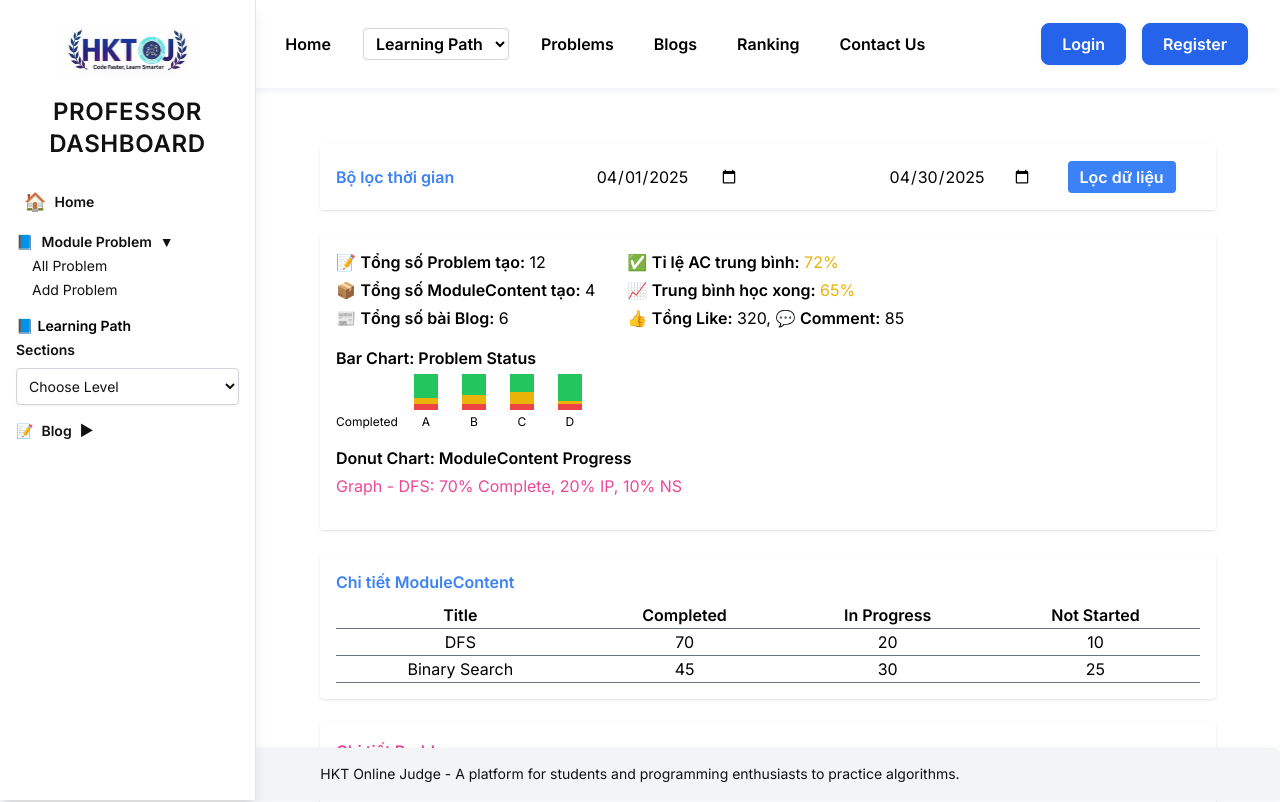
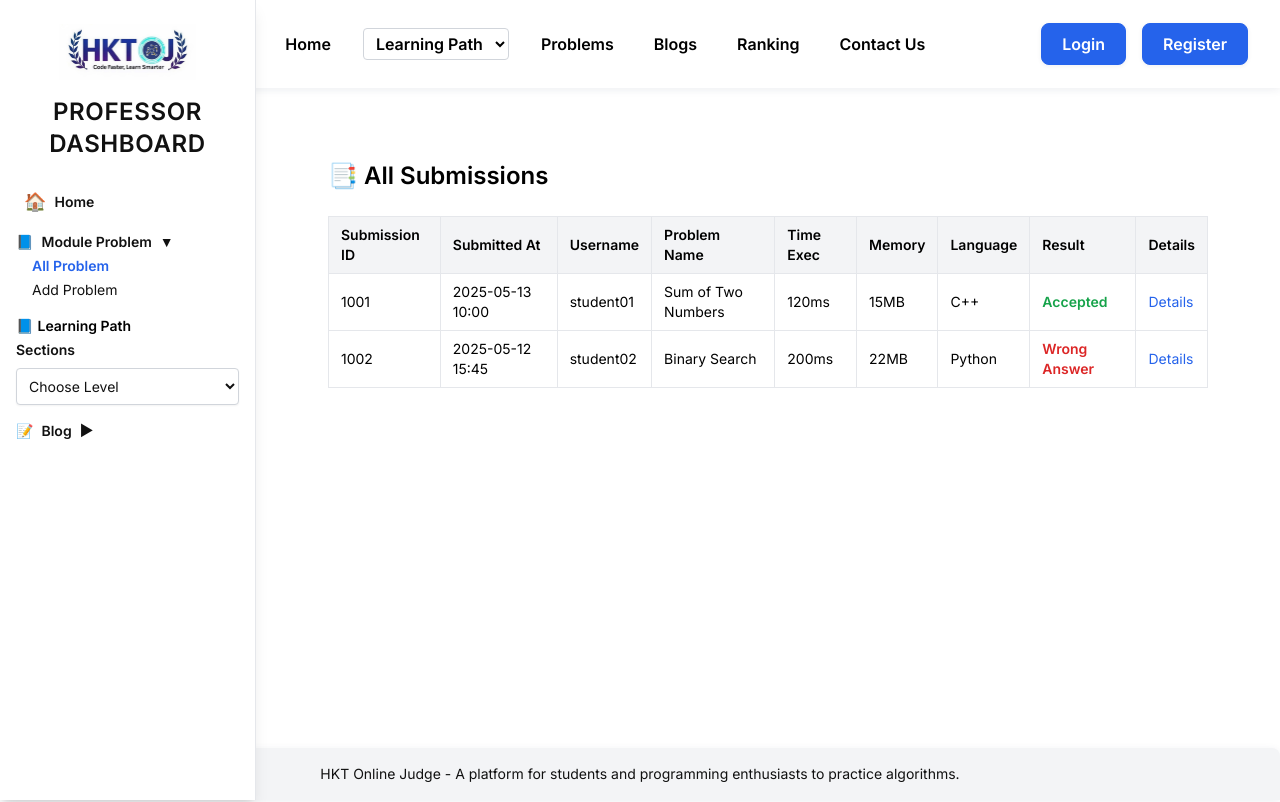
Before and after one commit to KhoaLe1507/HKTSACO, a React (Create React App) app in the folder FE/: page /professor/problems/1/all-submissions in a window 1280 px wide. Before the commit this address led to /professor. Shown: the top 802 px of the page. Built offline with nearby package versions, Linux system fonts and the light colour scheme.

Commit message:
The last update 13/05/2025 13:00

```diff
--- a/FE/src/Pages/ProblemDetail.js
+++ b/FE/src/Pages/ProblemDetail.js
@@ -216,6 +216,26 @@ const ProblemDetails = () => {
               </svg>
               Submit Solution
             </button>
+
+            <button
+              className="bg-green-500 hover:bg-green-600 text-white px-4 py-2 rounded-lg shadow transition-colors flex items-center"
+              onClick={() => navigate(`/professor/problems/${problem.id}/view-solution`)}
+            >
+              <svg xmlns="http://www.w3.org/2000/svg" className="h-5 w-5 mr-2" viewBox="0 0 20 20" fill="currentColor">
+                <path d="M9 4.804A7.968 7.968 0 005.5 4c-1.255 0-2.443.29-3.5.804v10A7.969 7.969 0 015.5 14c1.669 0 3.218.51 4.5 1.385A7.962 7.962 0 0114.5 14c1.255 0 2.443.29 3.5.804v-10A7.968 7.968 0 0014.5 4c-1.255 0-2.443.29-3.5.804V12a1 1 0 11-2 0V4.804z" />
+              </svg>
+              View Solution
+            </button>
+
+            <button
+              className="bg-indigo-500 hover:bg-indigo-600 text-white px-4 py-2 rounded-lg shadow transition-colors flex items-center"
+              onClick={() => navigate(`/professor/problems/${problem.id}/all-submissions`)}
+            >
+              <svg xmlns="http://www.w3.org/2000/svg" className="h-5 w-5 mr-2" viewBox="0 0 20 20" fill="currentColor">
+                <path d="M7 3a1 1 0 000 2h6a1 1 0 100-2H7zM4 7a1 1 0 011-1h10a1 1 0 110 2H5a1 1 0 01-1-1zM2 11a2 2 0 012-2h12a2 2 0 012 2v4a2 2 0 01-2 2H4a2 2 0 01-2-2v-4z" />
+              </svg>
+              View All Submissions
+            </button>
           </div>
 
           <button
--- a/FE/src/Pages/ProblemsPage.js
+++ b/FE/src/Pages/ProblemsPage.js
@@ -33,6 +33,7 @@ const ProblemsPage = () => {
   const [isSubmitting, setIsSubmitting] = useState(false);
   const [hoveredTag, setHoveredTag] = useState(null);
   const [isSearchFocused, setIsSearchFocused] = useState(false);
+  const [showMyProblems, setShowMyProblems] = useState(false); // New state for My Problem filter
 
   // Count problems by tag
   const tagCounts = problems.reduce((acc, p) => {
@@ -68,12 +69,16 @@ const ProblemsPage = () => {
     }
   };
 
+  // For simulation purposes - normally this would come from an API or auth context
+  const myProblemIds = [1, 3, 5, 7, 9]; // Example: problems created by the current user
+
   const filteredProblems = problems.filter(p => {
     const matchTag = selectedTag === "All" || p.tag === selectedTag;
     const matchSearch = p.title.toLowerCase().includes(searchQuery.toLowerCase()) ||
                        p.description.toLowerCase().includes(searchQuery.toLowerCase());
     const matchDifficulty = difficultyFilter === "" || p.difficulty === difficultyFilter;
-    return matchTag && matchSearch && matchDifficulty;
+    const matchMyProblems = !showMyProblems || myProblemIds.includes(p.id);
+    return matchTag && matchSearch && matchDifficulty && matchMyProblems;
   });
 
   useEffect(() => {
@@ -138,8 +143,7 @@ const ProblemsPage = () => {
   const handleEditClick = (e, problem) => {
     e.stopPropagation(); // Prevent the card's onClick from firing
     localStorage.setItem("problemToEdit", JSON.stringify(problem));
-    navigate(`/professor/problems/${problem.id}/edit`);
-
+    navigate("/edit-problem");
   };
 
   return (
@@ -234,6 +238,19 @@ const ProblemsPage = () => {
                 ▼
               </div>
             </div>
+          </div>
+
+          {/* My Problem Checkbox Filter */}
+          <div className="mt-4 flex justify-center">
+            <label className="flex items-center space-x-2 cursor-pointer p-2 rounded-lg hover:bg-gray-50 transition-colors">
+              <input
+                type="checkbox"
+                checked={showMyProblems}
+                onChange={() => setShowMyProblems(!showMyProblems)}
+                className="form-checkbox h-5 w-5 text-indigo-600 rounded border-gray-300 focus:ring-indigo-500"
+              />
+              <span className="text-gray-700 font-medium">My Problems Only</span>
+            </label>
           </div>
         </div>
 
--- a/FE/src/Pages/Professor/Layout/ProfessorLayout.js
+++ b/FE/src/Pages/Professor/Layout/ProfessorLayout.js
@@ -9,7 +9,6 @@ import ProfessorHomePage from "../Dashboard/ProfessorHomePage";
 import ProblemsPage from '../../ProblemsPage';
 import AddProblem from "../Problems/AddProblem";
 import EditProblem from "../Problems/EditProblem";
-import ProblemDetail from "../Problems/ProblemDetail";
 import MyProblem from "../Problems/MyProblem";
 import SubmissionOfProblem from "../Problems/SubmissionOfProblem";
 
@@ -27,6 +26,10 @@ import EditMyModuleContent from "../LearningPath/EditMyModuleContent";
 import ModuleContentDetail from "../LearningPath/ModuleContentDetail";
 import EditModuleContent from "../LearningPath/EditModuleContent";
 
+import ViewSolution from "../Problems/ViewSolution";
+import AllSubmission from "../Problems/AllSubmission";
+
+
 const ProfessorLayout = () => {
   return (
     <div className="flex bg-white text-white min-h-screen">
@@ -40,7 +43,6 @@ const ProfessorLayout = () => {
           {/* <Route path="problems" element={<AllProblem />} /> */}
           <Route path="problems" element={<ProblemsPage />} />
           <Route path="problems/add" element={<AddProblem />} />
-          <Route path="problems/:id" element={<ProblemDetail />} />
           <Route path="problems/:id/edit" element={<EditProblem />} />
           <Route path="problems/:id/submissions" element={<SubmissionOfProblem />} />
           <Route path="my-problems" element={<MyProblem />} />
@@ -59,6 +61,9 @@ const ProfessorLayout = () => {
           <Route path="modules/content/:id" element={<ModuleContentDetail />} />
           <Route path="modules/content/:id/edit" element={<EditModuleContent />} />
 
+          <Route path="problems/:id/view-solution" element={<ViewSolution />} />
+          <Route path="problems/:id/all-submissions" element={<AllSubmission />} />
+
           {/* Catch-all */}
           <Route path="*" element={<Navigate to="/professor" />} />
         </Routes>
--- /dev/null
+++ b/FE/src/Pages/Professor/Problems/AllSubmission.js
@@ -0,0 +1,89 @@
+import React from "react";
+import { useNavigate } from "react-router-dom";
+
+const mockSubmissions = [
+  {
+    id: 1001,
+    submittedAt: "2025-05-13 10:00",
+    username: "student01",
+    problemName: "Sum of Two Numbers",
+    timeExec: "120ms",
+    memory: "15MB",
+    language: "C++",
+    result: "Accepted"
+  },
+  {
+    id: 1002,
+    submittedAt: "2025-05-12 15:45",
+    username: "student02",
+    problemName: "Binary Search",
+    timeExec: "200ms",
+    memory: "22MB",
+    language: "Python",
+    result: "Wrong Answer"
+  }
+];
+
+const getStatusColor = (status) => {
+  switch (status) {
+    case "Accepted": return "text-green-600";
+    case "Wrong Answer": return "text-red-600";
+    case "Time Limit Exceeded": return "text-orange-500";
+    case "Memory Limit Exceeded": return "text-purple-600";
+    default: return "text-gray-600";
+  }
+};
+
+const AllSubmission = () => {
+  const navigate = useNavigate();
+
+  return (
+    <div className="max-w-6xl mx-auto px-6 py-8">
+      <h2 className="text-2xl font-bold mb-6 text-black">📑 All Submissions</h2>
+
+      <div className="overflow-x-auto">
+        <table className="w-full text-sm text-left border">
+          <thead className="bg-gray-100 text-black">
+            <tr>
+              <th className="px-3 py-2 border">Submission ID</th>
+              <th className="px-3 py-2 border">Submitted At</th>
+              <th className="px-3 py-2 border">Username</th>
+              <th className="px-3 py-2 border">Problem Name</th>
+              <th className="px-3 py-2 border">Time Exec</th>
+              <th className="px-3 py-2 border">Memory</th>
+              <th className="px-3 py-2 border">Language</th>
+              <th className="px-3 py-2 border">Result</th>
+              <th className="px-3 py-2 border">Details</th>
+            </tr>
+          </thead>
+          <tbody className="text-black">
+            {mockSubmissions.map((s) => (
+              <tr key={s.id} className="border-b">
+                <td className="px-3 py-2 border">{s.id}</td>
+                <td className="px-3 py-2 border">{s.submittedAt}</td>
+                <td className="px-3 py-2 border">{s.username}</td>
+                <td className="px-3 py-2 border">{s.problemName}</td>
+                <td className="px-3 py-2 border">{s.timeExec}</td>
+                <td className="px-3 py-2 border">{s.memory}</td>
+                <td className="px-3 py-2 border">{s.language}</td>
+                <td className={`px-3 py-2 border font-bold ${getStatusColor(s.result)}`}>
+                  {s.result}
+                </td>
+                <td className="px-3 py-2 border">
+                  <button
+                    onClick={() => navigate(`/submission/${s.id}`)}
+                    className="text-blue-600 hover:underline"
+                  >
+                    Details
+                  </button>
+                </td>
+              </tr>
+            ))}
+          </tbody>
+        </table>
+      </div>
+    </div>
+  );
+};
+
+export default AllSubmission;
--- a/FE/src/Pages/Professor/Problems/ProblemDetail.js
+++ /dev/null
@@ -1,43 +0,0 @@
-import React from "react";
-import { useParams, Link } from "react-router-dom";
-
-const mockProblem = {
-  id: 1,
-  title: "Sum of Two Numbers",
-  description: "Cho hai số nguyên a, b. Hãy tính tổng của chúng.",
-  timelimit: "1s",
-  memory: "256MB",
-  section: "Math",
-  level: "Bronze",
-  note: "Giới hạn: |a|, |b| ≤ 10^5",
-  input: "Hai số nguyên a, b trên một dòng",
-  output: "Tổng của a và b",
-  sample: "Input: 1 2\nOutput: 3",
-  solution: "return a + b; // Python",
-};
-
-const ProblemDetail = () => {
-  const { id } = useParams();
-  // Thực tế sẽ fetch theo id, ở đây dùng mock
-  const problem = mockProblem;
-
-  return (
-    <div className="max-w-2xl mx-auto bg-[#1a2a47] p-6 rounded shadow">
-      <h2 className="text-2xl font-bold mb-2">{problem.title}</h2>
-      <div className="mb-2 text-gray-400">Level: {problem.level} | Section: {problem.section}</div>
-      <div className="mb-2"><b>Đề bài:</b> {problem.description}</div>
-      <div className="mb-2"><b>Giới hạn thời gian:</b> {problem.timelimit} | <b>Bộ nhớ:</b> {problem.memory}</div>
-      <div className="mb-2"><b>Note:</b> {problem.note}</div>
-      <div className="mb-2"><b>Input:</b> {problem.input}</div>
-      <div className="mb-2"><b>Output:</b> {problem.output}</div>
-      <div className="mb-2"><b>Testcase mẫu:</b><pre className="bg-[#22345c] p-2 rounded mt-1">{problem.sample}</pre></div>
-      <div className="mb-2"><b>Solution (code tác giả):</b><pre className="bg-[#22345c] p-2 rounded mt-1">{problem.solution}</pre></div>
-      <div className="flex gap-4 mt-4">
-        <Link to={`/professor/problems/${problem.id}/submissions`} className="px-4 py-2 bg-blue-500 rounded hover:bg-blue-600">Xem Submission</Link>
-        <Link to={`/professor/problems/${problem.id}/edit`} className="px-4 py-2 bg-yellow-500 rounded hover:bg-yellow-600">Edit</Link>
-      </div>
-    </div>
-  );
-};
-
-export default ProblemDetail;
--- /dev/null
+++ b/FE/src/Pages/Professor/Problems/ViewSolution.js
@@ -0,0 +1,69 @@
+// src/Pages/ViewSolution.js
+import React from "react";
+
+const ViewSolution = () => {
+  // Dữ liệu giả (placeholder)
+  const problemTitle = "Shortest Path";
+  const studentName = "An";
+  const explanation = "We use Dijkstra algorithm to find the shortest path from the source node to all other nodes in a graph with non-negative weights.";
+  const language = "C++";
+  const code = `
+#include <bits/stdc++.h>
+using namespace std;
+typedef pair<int, int> pii;
+
+void dijkstra(int start, vector<vector<pii>>& adj, vector<int>& dist) {
+    priority_queue<pii, vector<pii>, greater<pii>> pq;
+    dist[start] = 0;
+    pq.push({0, start});
+
+    while (!pq.empty()) {
+        int u = pq.top().second, d = pq.top().first;
+        pq.pop();
+        if (d > dist[u]) continue;
+
+        for (auto [v, w] : adj[u]) {
+            if (dist[v] > d + w) {
+                dist[v] = d + w;
+                pq.push({dist[v], v});
+            }
+        }
+    }
+}
+  `.trim();
+
+  return (
+    <div className="max-w-5xl mx-auto p-6 bg-white rounded-lg shadow-md animate-fadeIn">
+      <h2 className="text-2xl font-bold text-navy mb-6">📘 Official Solution</h2>
+
+      <div className="mb-4">
+        <label className="font-semibold text-gray-700">🔖 Problem Title:</label>
+        <p className="text-xl font-bold text-blue-600">{problemTitle}</p>
+      </div>
+
+      <div className="mb-4">
+        <label className="font-semibold text-gray-700">👤 Student:</label>
+        <p className="text-base text-gray-800">{studentName}</p>
+      </div>
+
+      <div className="mb-4">
+        <label className="font-semibold text-gray-700">📖 Explanation:</label>
+        <p className="text-base text-gray-800 whitespace-pre-line">{explanation}</p>
+      </div>
+
+      <div className="mb-4">
+        <label className="font-semibold text-gray-700">💻 Language:</label>
+        <p className="text-base text-indigo-600">{language}</p>
+      </div>
+
+      <div className="mb-4">
+        <label className="font-semibold text-gray-700">🧠 Code:</label>
+        <pre className="bg-gray-100 p-4 rounded border border-gray-300 overflow-x-auto whitespace-pre-wrap text-sm text-black">
+{code}
+        </pre>
+      </div>
+    </div>
+  );
+};
+
+export default ViewSolution;
```
